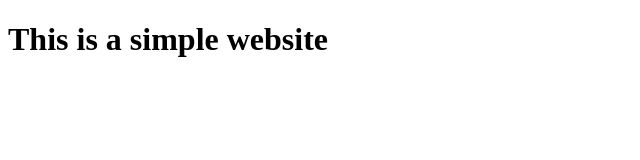
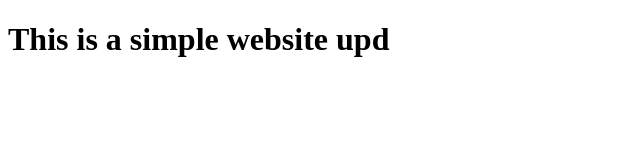
Before and after one commit to AndreiBarbu95/aci-auto-update, a plain HTML site: page index.html in a window 1280 px wide. Shown: the whole page, without its empty margins (0-640 px from the left). Drawn offline with Linux system fonts and the light colour scheme.

Commit message:
Update index.html

```diff
--- a/index.html
+++ b/index.html
@@ -4,6 +4,6 @@
   <title>Simple Website</title>
 </head>
 <body>
-  <h1>This is a simple website</h1>
+  <h1>This is a simple website upd</h1>
 </body>
 </html>
```
